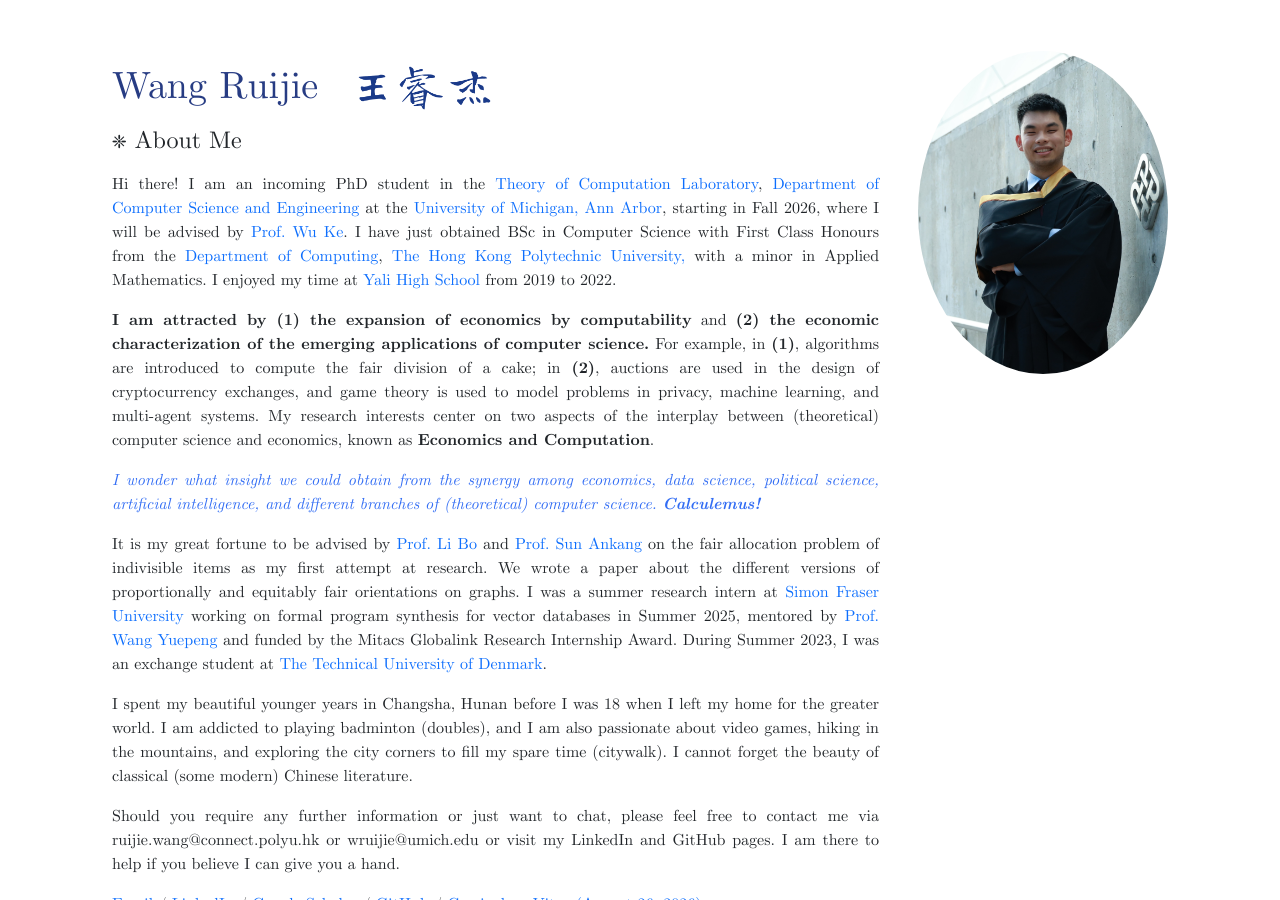
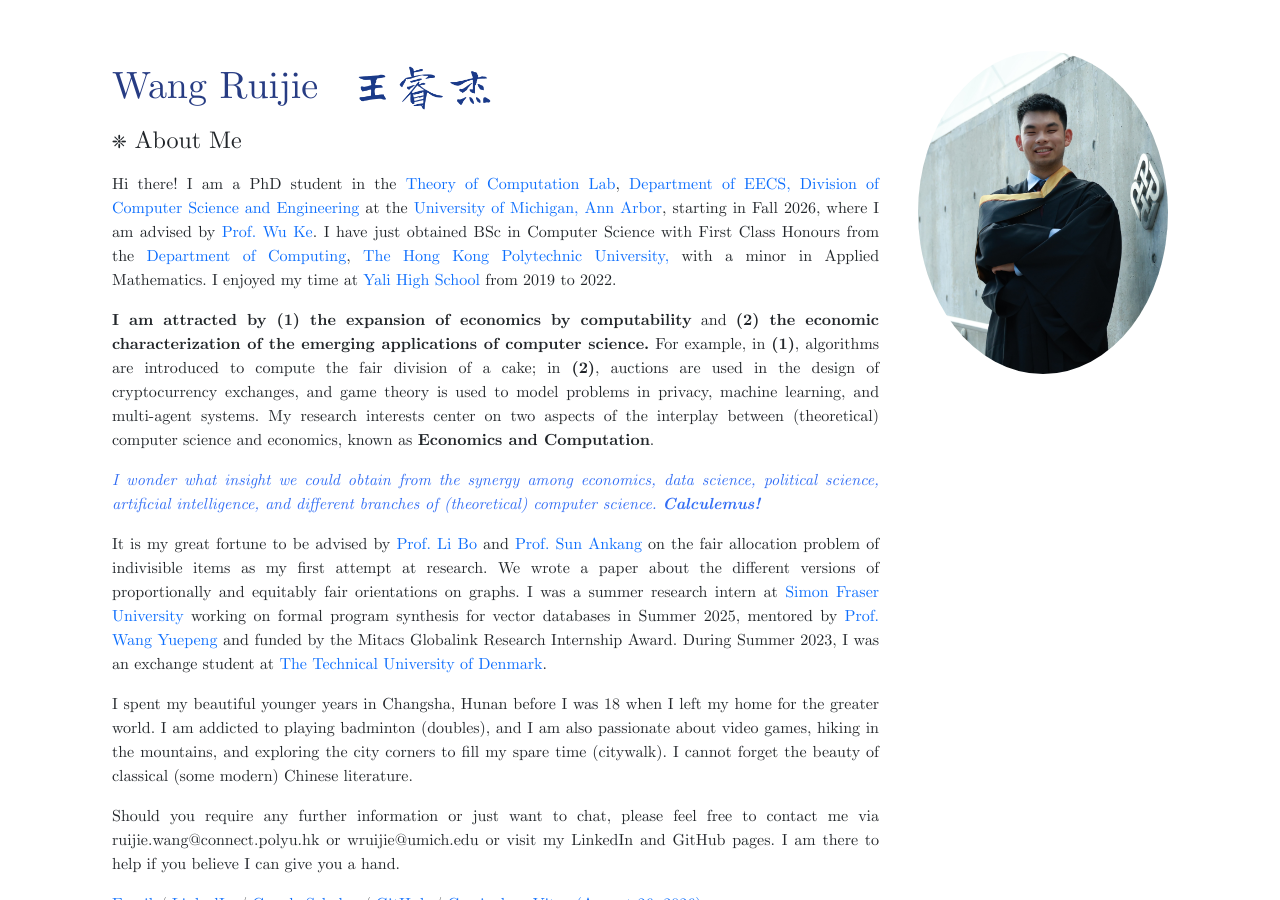
Before and after one commit to WANGaRuijie/WANGaRuijie.github.io, a Jekyll site: the page built from index.md, in a window 1280 px wide and 900 px high. Built offline with Jekyll 4.4.1, drawn with Linux system fonts in a browser that asks for light colours; a script that is not in the unit is left out.

Commit message:
Update CV and bio

```diff
--- a/_includes/bio.md
+++ b/_includes/bio.md
@@ -1,4 +1,4 @@
-Hi there! I am an incoming PhD student in the [Theory of Computation Laboratory](https://theory.engin.umich.edu/), [Department of Computer Science and Engineering](https://cse.engin.umich.edu/) at the [University of Michigan, Ann Arbor](https://umich.edu/), starting in Fall 2026, where I will be advised by [Prof. Wu Ke](kewucs.com). I have just obtained BSc in Computer Science with First Class Honours from the [Department of Computing](https://www.polyu.edu.hk/comp), [The Hong Kong Polytechnic University,](https://www.polyu.edu.hk) with a minor in Applied Mathematics. I enjoyed my time at [Yali High School](https://www.yalechina.org/who-we-are) from 2019 to 2022.
+Hi there! I am a PhD student in the [Theory of Computation Lab](https://theory.engin.umich.edu/), [Department of EECS, Division of Computer Science and Engineering](https://cse.engin.umich.edu/) at the [University of Michigan, Ann Arbor](https://umich.edu/), starting in Fall 2026, where I am advised by [Prof. Wu Ke](https://kewucs.com). I have just obtained BSc in Computer Science with First Class Honours from the [Department of Computing](https://www.polyu.edu.hk/comp), [The Hong Kong Polytechnic University,](https://www.polyu.edu.hk) with a minor in Applied Mathematics. I enjoyed my time at [Yali High School](https://www.yalechina.org/who-we-are) from 2019 to 2022.
 
 **I am attracted by (1) the expansion of economics by computability** and **(2) the economic characterization of the emerging applications of computer science.** For example, in **(1)**, algorithms are introduced to compute the fair division of a cake; in **(2)**, auctions are used in the design of cryptocurrency exchanges, and game theory is used to model problems in privacy, machine learning, and multi-agent systems. My research interests center on two aspects of the interplay between (theoretical) computer science and economics, known as **Economics and Computation**.
 
```
Also changed, not shown: 1 other file.
